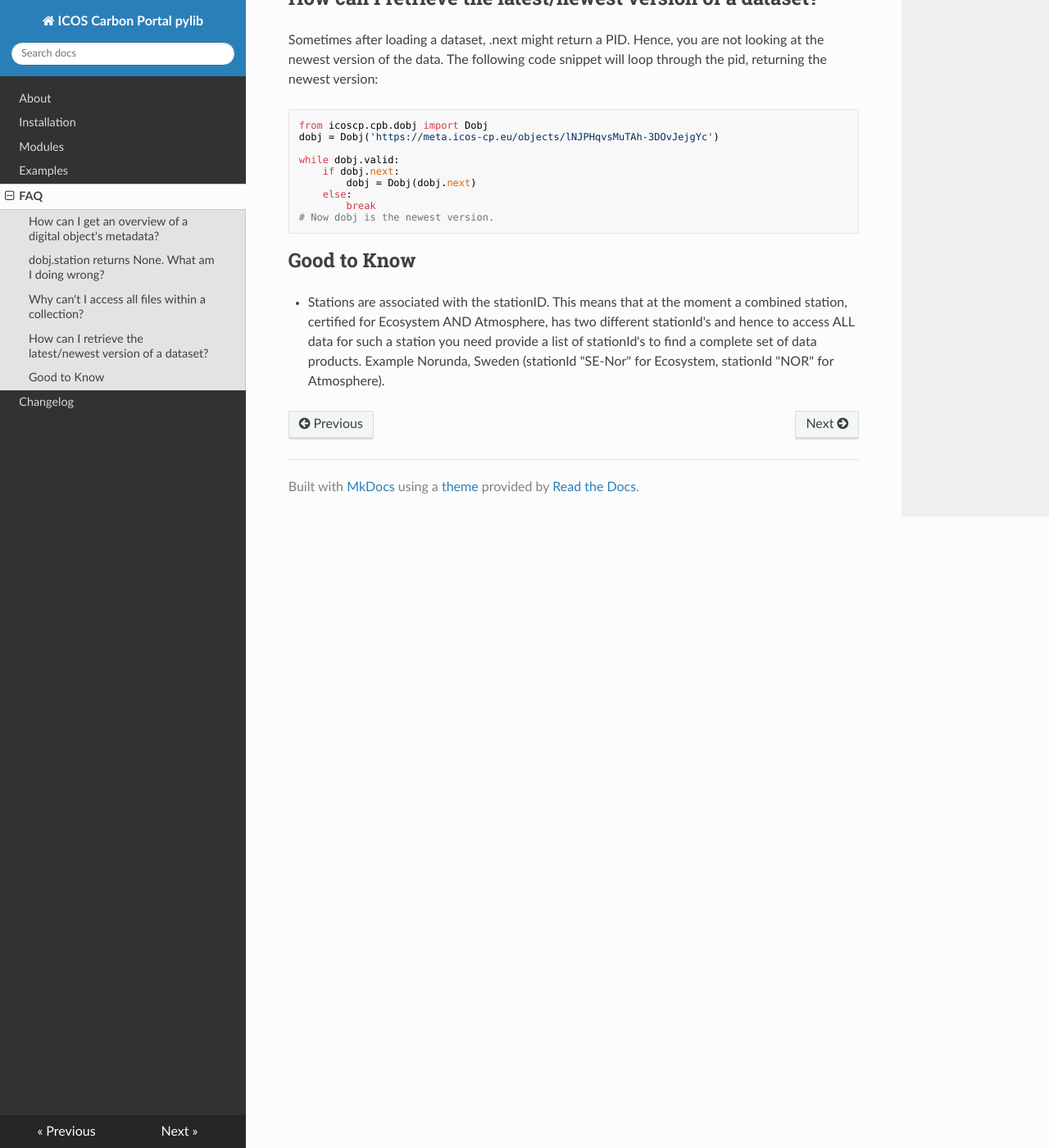
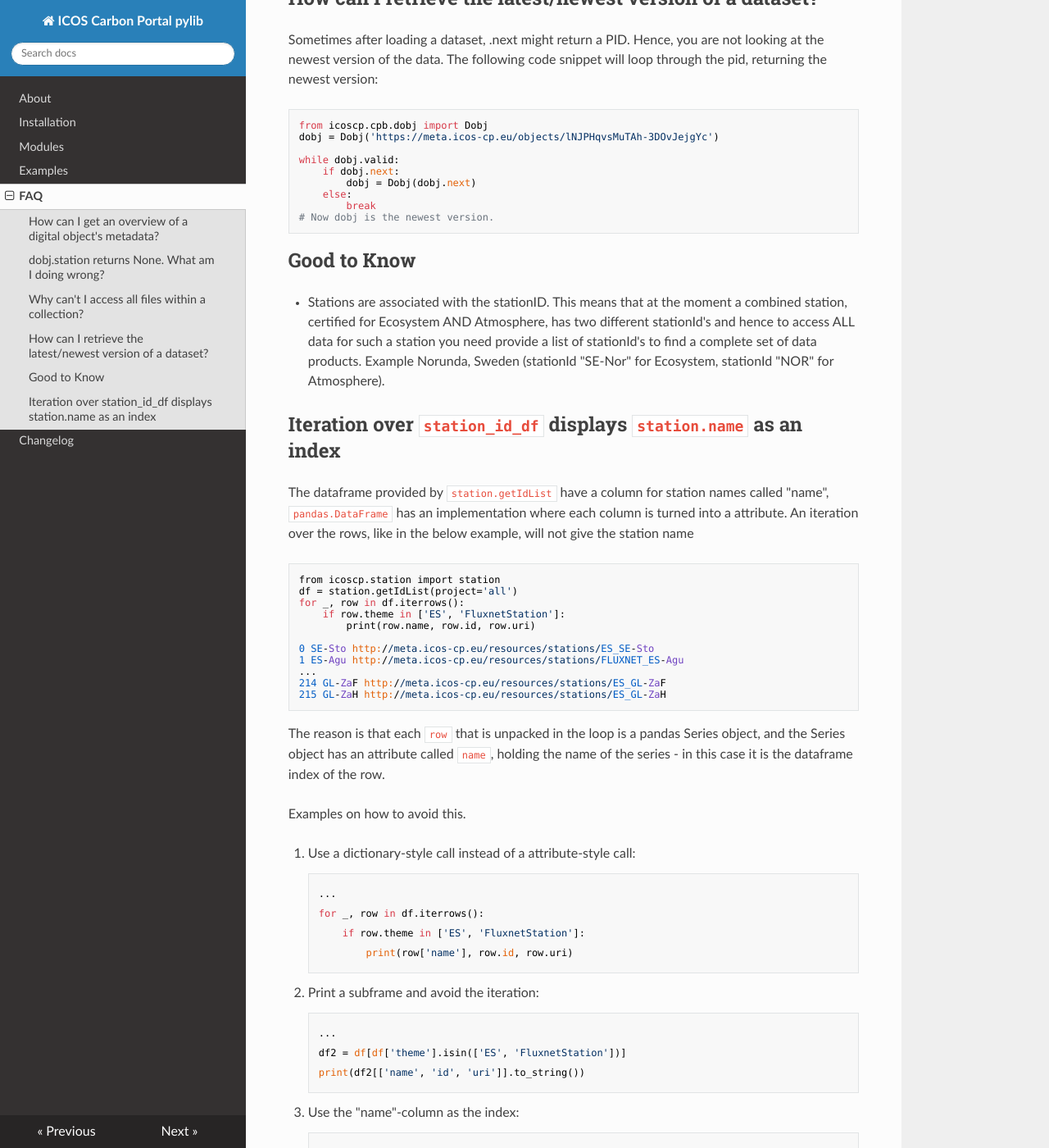
Before and after one commit to ICOS-Carbon-Portal/pylib, an MkDocs documentation site: the page built from docs/faq.md, in a window 1280 px wide and 1400 px high, scrolled down 2000 px. Shown: the whole window at 82% size. Built offline with MkDocs 1.6.1, drawn with Linux system fonts in a browser that asks for light colours; nearby versions of some CDN libraries; some of the changed text lies outside the part shown.

Commit message:
Added work arounds in faq

```diff
--- a/docs/faq.md
+++ b/docs/faq.md
@@ -99,3 +99,56 @@ data. The following code snippet will loop through the pid, returning the newest
 AND Atmosphere, has two different stationId's and hence to access ALL data for such a station you need provide a list of
 stationId's to find a complete set of data products. Example Norunda, Sweden (stationId "SE-Nor" for Ecosystem,
 stationId "NOR" for Atmosphere).
+
+## Iteration over `station_id_df` displays `station.name` as an index
+The dataframe provided by `station.getIdList` have a column for station names called "name", `pandas.DataFrame` has an
+implementation where each column is turned into a attribute. An iteration over the rows, like in the below example, will not
+give the station name
+
+	from icoscp.station import station
+    df = station.getIdList(project='all')
+    for _, row in df.iterrows():
+        if row.theme in ['ES', 'FluxnetStation']:
+            print(row.name, row.id, row.uri)
+
+	0 SE-Sto http://meta.icos-cp.eu/resources/stations/ES_SE-Sto
+    1 ES-Agu http://meta.icos-cp.eu/resources/stations/FLUXNET_ES-Agu
+    ...
+    214 GL-ZaF http://meta.icos-cp.eu/resources/stations/ES_GL-ZaF
+    215 GL-ZaH http://meta.icos-cp.eu/resources/stations/ES_GL-ZaH
+
+The reason is that each `row` that is unpacked in the loop is a pandas Series object, and the Series object has an attribute
+called `name`, holding the name of the series - in this case it is the dataframe index of the row.
+
+Examples on how to avoid this.
+
+1. Use a dictionary-style call instead of a attribute-style call:
+
+        ...
+        for _, row in df.iterrows():
+            if row.theme in ['ES', 'FluxnetStation']:
+                print(row['name'], row.id, row.uri)
+
+
+2. Print a subframe and avoid the iteration:
+
+	    ...
+	    df2 = df[df['theme'].isin(['ES', 'FluxnetStation'])]
+	    print(df2[['name', 'id', 'uri']].to_string())
+
+
+3. Use the "name"-column as the index:
+
+		...
+		df.set_index('name', inplace=True)
+	    for _, row in df.iterrows():
+	        if row.theme in ['ES', 'FluxnetStation']:
+            print(row.name, row.id, row.uri)
+
+4. Rename the column "name":
+
+        ...
+		df.rename(columns={'name': 'station_name'}, inplace=True)
+        for _, row in df.iterrows():
+            if row.theme in ['ES', 'FluxnetStation']:
+                print(row.station_name, row.id, row.uri)
```
